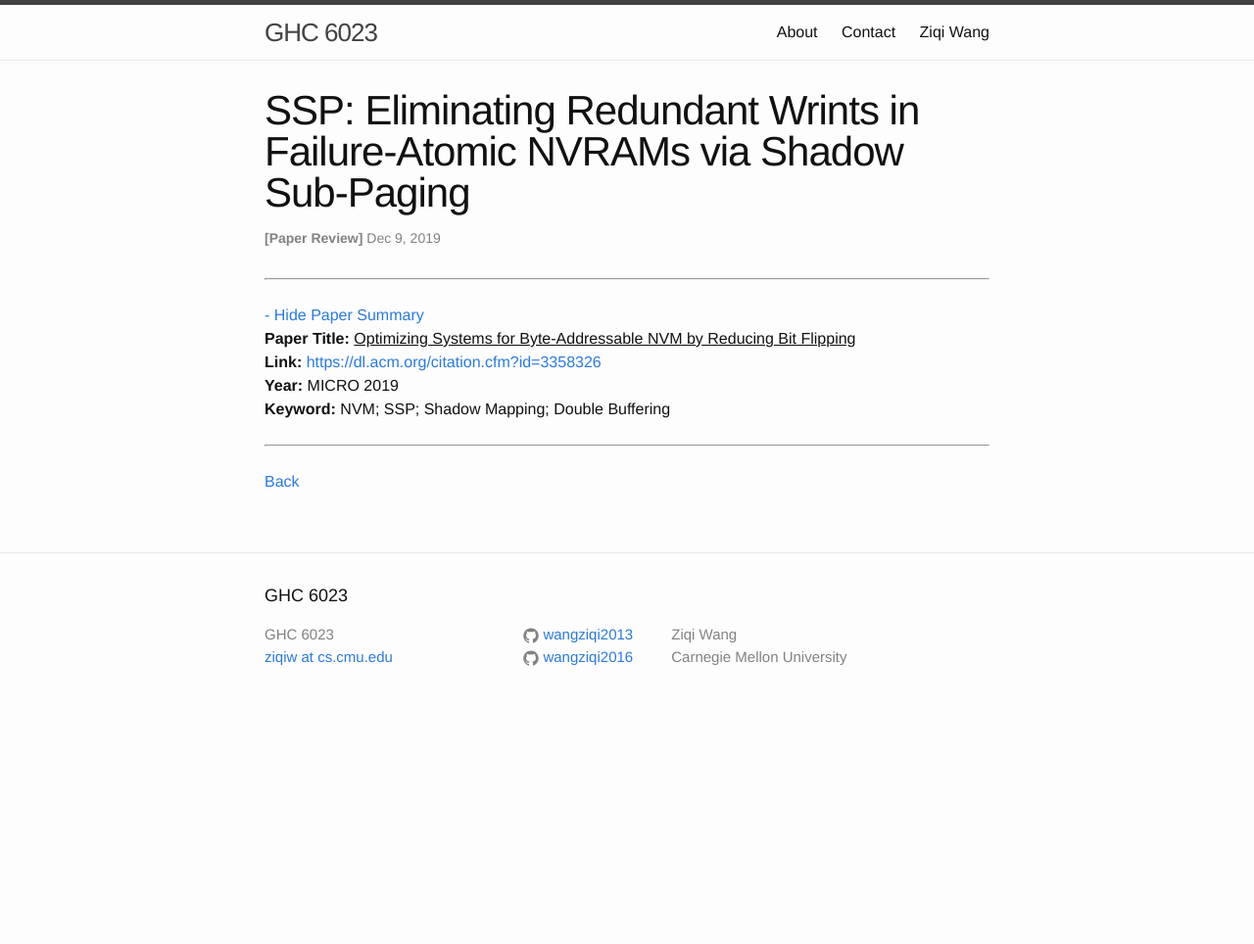
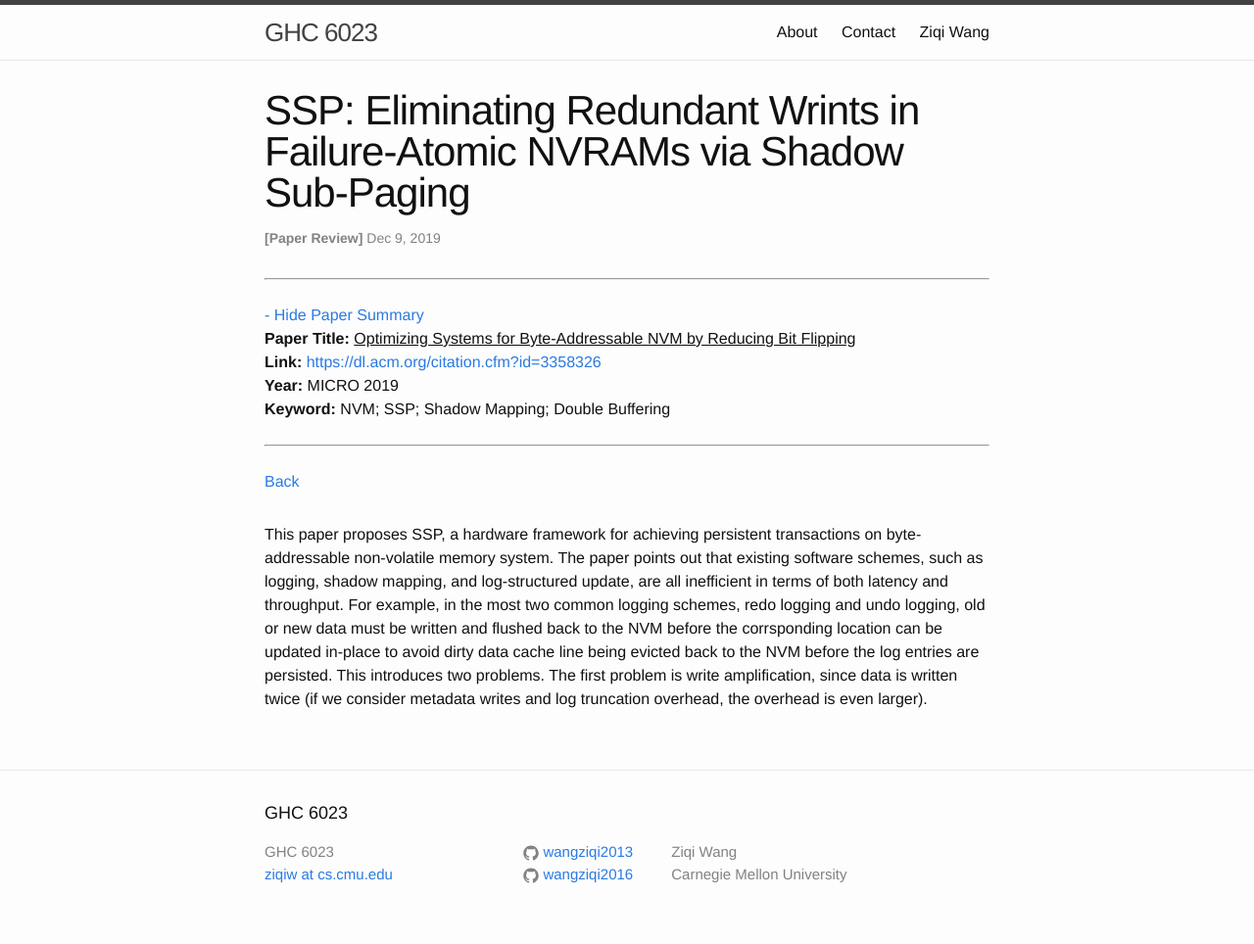
Before and after one commit to wangziqi2013/wangziqi2013.github.io, a Jekyll site: the page built from _posts/2019-12-08-ssp.markdown, in a window 1280 px wide. Shown: the whole page at 98% size. Built offline with Jekyll 4.4.1, drawn with Linux system fonts in a browser that asks for light colours; before the commit the page ends 900 px from its top, so only the background shows below that.

Commit message:
Adding logging

```diff
--- a/_posts/2019-12-08-ssp.markdown
+++ b/_posts/2019-12-08-ssp.markdown
@@ -12,3 +12,11 @@ htm_cd:
 htm_cr:
 version_mgmt:
 ---
+
+This paper proposes SSP, a hardware framework for achieving persistent transactions on byte-addressable non-volatile
+memory system. The paper points out that existing software schemes, such as logging, shadow mapping, and log-structured
+update, are all inefficient in terms of both latency and throughput. For example, in the most two common logging schemes,
+redo logging and undo logging, old or new data must be written and flushed back to the NVM before the corrsponding location
+can be updated in-place to avoid dirty data cache line being evicted back to the NVM before the log entries are persisted.
+This introduces two problems. The first problem is write amplification, since data is written twice (if we consider
+metadata writes and log truncation overhead, the overhead is even larger).
```
